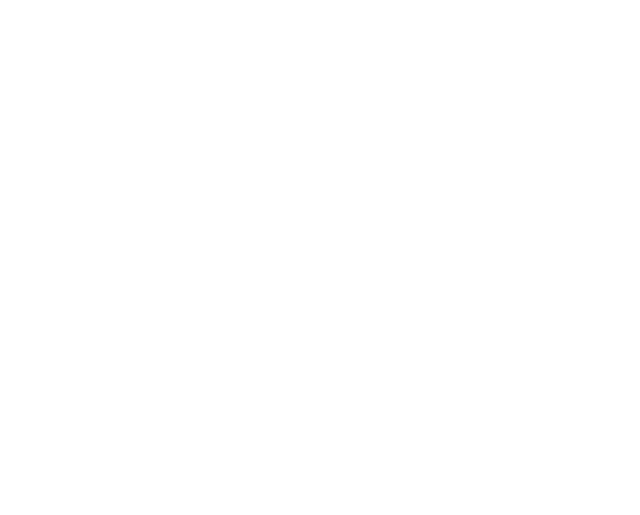
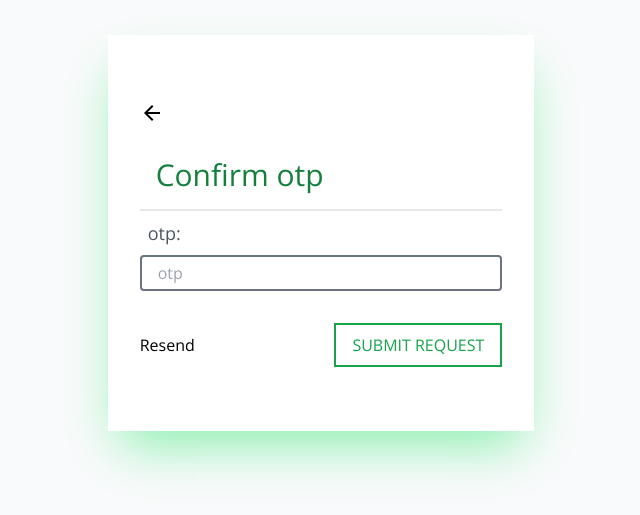
Before and after one commit to ProcureGuardAI/Web-Interface-Fraud, a React (Create React App) app in the folder app/: page /otp/1 in a window 1280 px wide. Shown: the part 167-682 px from the top of the page, without its empty margins (319-959 px from the left). Built offline with nearby package versions, Linux system fonts and the light colour scheme.

Commit message:
Implemented navigation

```diff
--- a/app/package.json
+++ b/app/package.json
@@ -5,6 +5,7 @@
   "dependencies": {
     "@emotion/react": "^11.13.3",
     "@emotion/styled": "^11.13.0",
+    "@mui/icons-material": "^6.1.3",
     "@mui/material": "^6.1.3",
     "@mui/styled-engine-sc": "^6.1.3",
     "@testing-library/jest-dom": "^5.17.0",
@@ -12,6 +13,8 @@
     "@testing-library/user-event": "^13.5.0",
     "react": "^18.3.1",
     "react-dom": "^18.3.1",
+    "react-router": "^6.27.0",
+    "react-router-dom": "^6.27.0",
     "react-scripts": "5.0.1",
     "styled-components": "^6.1.13",
     "web-vitals": "^2.1.4"
--- a/app/src/App.js
+++ b/app/src/App.js
@@ -1,8 +1,28 @@
+import {
+  createBrowserRouter,
+  createRoutesFromElements,
+  RouterProvider,
+  Route
+} from 'react-router-dom';
+
+import SignUp from './pages/Signup';
+import Login from './pages/Login';
+import OtpConfirmation from './pages/OtpConfirmation';
+
+const router =createBrowserRouter(
+  createRoutesFromElements(
+    <Route>
+      <Route path='signup' element={<SignUp />} />
+      <Route path='login' element={<Login />} />
+      <Route path='otp/:userId' element={<OtpConfirmation />} />
+    </Route>
+  )
+)
+
 function App() {
-
   return (
     <div className="font-openSans">
-
+        <RouterProvider router={router} />
     </div>
   );
 }
--- a/app/src/components/Inputs/InputAndLabel.js
+++ b/app/src/components/Inputs/InputAndLabel.js
@@ -3,11 +3,11 @@ import PropTypes from "prop-types"
 function InputAndLabel({labelName, placeHolder,  inputName}){
     return(
         <div>
-            <label className="block text-gray-500 px-2 text-lg font-sm py-2 ">{labelName}</label>
+            <label className="block text-gray-600 px-2 text-lg font-sm py-2 ">{labelName}</label>
             <input
             placeholder={placeHolder}
             name = {inputName}
-            className="border-2 border-gray-300 w-full rounded outline-none px-4 py-1 focus:border-green-500 hover:border-green-500
+            className="border-2 border-gray-500 w-full rounded outline-none px-4 py-1 focus:border-green-500 hover:border-green-500
             placeholder:focus:text-green-500"
             />
         </div>
--- a/app/src/pages/OtpConfirmation.js
+++ b/app/src/pages/OtpConfirmation.js
@@ -1,7 +1,10 @@
 import InputAndLabel from "../components/Inputs/InputAndLabel";
-
+import { useParams } from "react-router";
+import ArrowBackIcon from '@mui/icons-material/ArrowBack';
 
 function OtpConfirmation (){
+    const {userId} = useParams()
+    console.log(userId)
 
     return(
         <div className="flex justify-center items-center bg-gray-50 h-screen">
@@ -9,7 +12,7 @@ function OtpConfirmation (){
             <form className="b-2 w-4/12 bg-white px-8 py-8 shadow-2xl shadow-green-300">
             <div className="flex justify-between py-8">
                 {/* Back button */}
-                <button>icon Back</button>
+                <button><ArrowBackIcon /></button>
             </div>
                 {/* Form tittle */}
                 <div className="border-b-2 pb-4">
```
Also changed, not shown: 1 other file (tests, documents, lock files or other folders).
